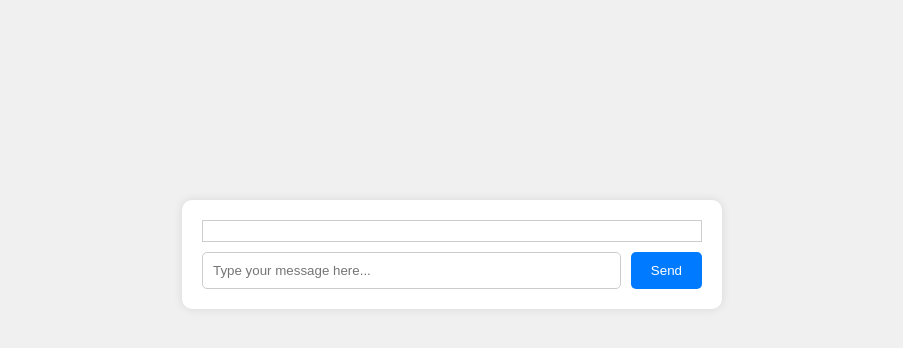
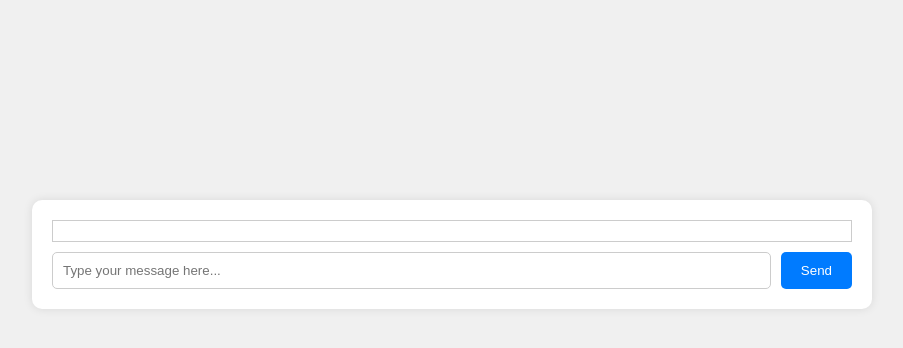
Before and after one commit to minion50000/ChatGPT-OpenAI, a FastAPI app: page / in a window 1280 px wide. Shown: the part 146-494 px from the top of the page, without its empty margins (188-1091 px from the left). Run offline with FastAPI, Linux system fonts and the light colour scheme.

Commit message:
feat: broad chatpage

```diff
--- a/templates/index.html
+++ b/templates/index.html
@@ -16,8 +16,8 @@
             background-color: #f0f0f0;
         }
         #chat-container {
-            width: 500px;
-            max-width: 90%;
+            width: 100%; /* Change to 100% to fill the screen */
+            max-width: 800px; /* Optional: set a max width */
             background: white;
             padding: 20px;
             border-radius: 10px;
@@ -64,7 +64,6 @@
             padding: 10px; /* Optional: Add some padding */
             margin-bottom: 10px; /* Space below the message container */
         }
-
     </style>
 </head>
 <body>
```
